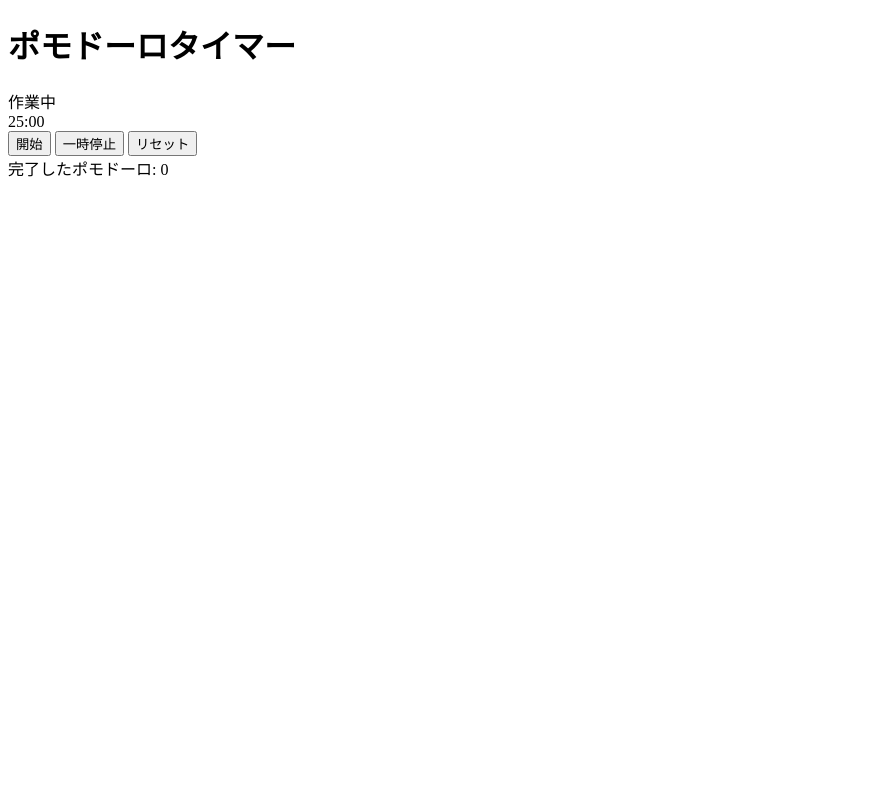
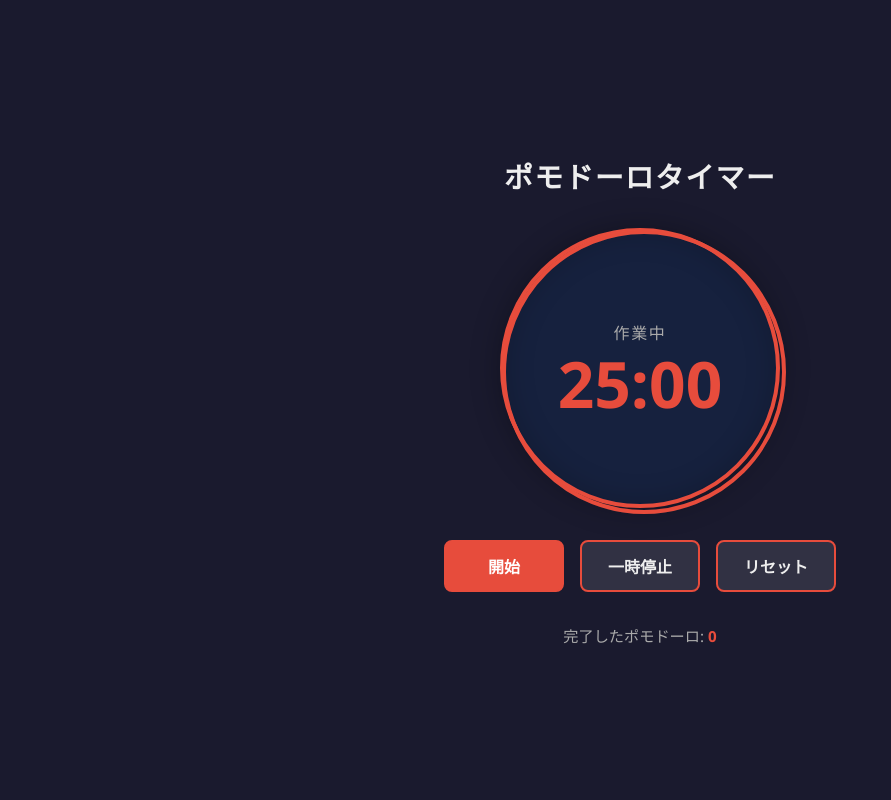
Before and after one commit to k-otaka-pca/2026-Github-Copilot-Workshop-Python, a Flask app: page / in a window 1280 px wide. Shown: the whole page, without its empty margins (0-891 px from the left). Run offline with Flask 3, Linux system fonts and the light colour scheme.

Commit message:
feat: ポモドーロタイマーのUI・タイマーロジック・テストを追加
- CSS スタイルシートを追加（プログレスリング、レスポンシブデザイン）
- タイマーロジック（pomodoroTimer.js）を追加（作業/休憩の切替、カウントダウン）
- UI制御（ui.js）を追加（DOM操作、ボタンイベント）
- index.html にプログレスリングSVG、CSS/JSの読み込みを追加
- タイマーロジックのユニットテスト（test_timer_logic.js）を追加

```diff
--- /dev/null
+++ b/1.pomodoro/static/css/style.css
@@ -0,0 +1,192 @@
+/* ===== 基本リセット ===== */
+*,
+*::before,
+*::after {
+    margin: 0;
+    padding: 0;
+    box-sizing: border-box;
+}
+
+/* ===== カスタムプロパティ ===== */
+:root {
+    --color-work: #e74c3c;
+    --color-short-break: #2ecc71;
+    --color-long-break: #3498db;
+    --color-bg: #1a1a2e;
+    --color-surface: #16213e;
+    --color-text: #eee;
+    --color-text-muted: #aaa;
+    --color-button-bg: rgba(255, 255, 255, 0.1);
+    --color-button-hover: rgba(255, 255, 255, 0.2);
+    --timer-size: 280px;
+    --current-color: var(--color-work);
+}
+
+/* ===== 全体レイアウト ===== */
+html, body {
+    height: 100%;
+}
+
+body {
+    font-family: 'Segoe UI', 'Helvetica Neue', Arial, sans-serif;
+    background-color: var(--color-bg);
+    color: var(--color-text);
+    display: flex;
+    justify-content: center;
+    align-items: center;
+    min-height: 100vh;
+}
+
+.container {
+    text-align: center;
+    padding: 2rem;
+}
+
+/* ===== タイトル ===== */
+h1 {
+    font-size: 1.8rem;
+    font-weight: 600;
+    margin-bottom: 2rem;
+    letter-spacing: 0.05em;
+}
+
+/* ===== タイマー円形表示 ===== */
+.timer-display {
+    width: var(--timer-size);
+    height: var(--timer-size);
+    margin: 0 auto 2rem;
+    border-radius: 50%;
+    background: var(--color-surface);
+    border: 4px solid var(--current-color);
+    display: flex;
+    flex-direction: column;
+    justify-content: center;
+    align-items: center;
+    position: relative;
+    box-shadow:
+        0 0 30px rgba(0, 0, 0, 0.3),
+        inset 0 0 30px rgba(0, 0, 0, 0.2);
+}
+
+.timer-display .mode-label {
+    font-size: 1rem;
+    color: var(--color-text-muted);
+    margin-bottom: 0.5rem;
+    text-transform: uppercase;
+    letter-spacing: 0.1em;
+}
+
+.timer-display .time {
+    font-size: 4rem;
+    font-weight: 700;
+    font-variant-numeric: tabular-nums;
+    color: var(--current-color);
+    line-height: 1;
+}
+
+/* ===== プログレスリング（Step 4 で JS から操作） ===== */
+.timer-display .progress-ring {
+    position: absolute;
+    top: -4px;
+    left: -4px;
+    width: calc(var(--timer-size) + 8px);
+    height: calc(var(--timer-size) + 8px);
+}
+
+.timer-display .progress-ring circle {
+    fill: none;
+    stroke-width: 4;
+    transform: rotate(-90deg);
+    transform-origin: center;
+}
+
+.timer-display .progress-ring .progress-ring__bg {
+    stroke: rgba(255, 255, 255, 0.05);
+}
+
+.timer-display .progress-ring .progress-ring__fg {
+    stroke: var(--current-color);
+    stroke-linecap: round;
+    transition: stroke-dashoffset 0.5s ease;
+}
+
+/* ===== コントロールボタン ===== */
+.controls {
+    display: flex;
+    justify-content: center;
+    gap: 1rem;
+    margin-bottom: 2rem;
+}
+
+.controls button {
+    padding: 0.75rem 1.5rem;
+    font-size: 1rem;
+    font-weight: 600;
+    border: 2px solid var(--current-color);
+    border-radius: 8px;
+    background: var(--color-button-bg);
+    color: var(--color-text);
+    cursor: pointer;
+    transition: background 0.2s, transform 0.1s;
+    min-width: 120px;
+}
+
+.controls button:hover {
+    background: var(--color-button-hover);
+}
+
+.controls button:active {
+    transform: scale(0.96);
+}
+
+#start-btn {
+    background: var(--current-color);
+    border-color: var(--current-color);
+    color: #fff;
+}
+
+#start-btn:hover {
+    filter: brightness(1.1);
+    background: var(--current-color);
+}
+
+/* ===== ポモドーロカウント ===== */
+.pomodoro-count {
+    font-size: 0.95rem;
+    color: var(--color-text-muted);
+}
+
+.pomodoro-count #completed-count {
+    font-weight: 700;
+    color: var(--current-color);
+}
+
+/* ===== モード別カラー切替（JS から body に data 属性で適用） ===== */
+body[data-mode="work"] {
+    --current-color: var(--color-work);
+}
+
+body[data-mode="shortBreak"] {
+    --current-color: var(--color-short-break);
+}
+
+body[data-mode="longBreak"] {
+    --current-color: var(--color-long-break);
+}
+
+/* ===== レスポンシブ ===== */
+@media (max-width: 400px) {
+    :root {
+        --timer-size: 220px;
+    }
+
+    .timer-display .time {
+        font-size: 3rem;
+    }
+
+    .controls button {
+        min-width: 90px;
+        padding: 0.6rem 1rem;
+        font-size: 0.9rem;
+    }
+}
--- a/1.pomodoro/templates/index.html
+++ b/1.pomodoro/templates/index.html
@@ -4,12 +4,17 @@
     <meta charset="UTF-8">
     <meta name="viewport" content="width=device-width, initial-scale=1.0">
     <title>ポモドーロタイマー</title>
+    <link rel="stylesheet" href="{{ url_for('static', filename='css/style.css') }}">
 </head>
-<body>
+<body data-mode="work">
     <div class="container">
         <h1>ポモドーロタイマー</h1>
 
         <div class="timer-display">
+            <svg class="progress-ring" viewBox="0 0 288 288">
+                <circle class="progress-ring__bg" cx="144" cy="144" r="140" />
+                <circle class="progress-ring__fg" cx="144" cy="144" r="140" />
+            </svg>
             <div class="mode-label">作業中</div>
             <div class="time">25:00</div>
         </div>
@@ -24,5 +29,8 @@
             完了したポモドーロ: <span id="completed-count">0</span>
         </div>
     </div>
+
+    <script src="{{ url_for('static', filename='js/pomodoroTimer.js') }}"></script>
+    <script src="{{ url_for('static', filename='js/ui.js') }}"></script>
 </body>
 </html>
```
Also changed, not shown: 1.pomodoro/static/js/pomodoroTimer.js (added, +94 -0 lines), 1.pomodoro/static/js/ui.js (added, +114 -0 lines), 1.pomodoro/tests/test_timer_logic.js (added, +239 -0 lines).
